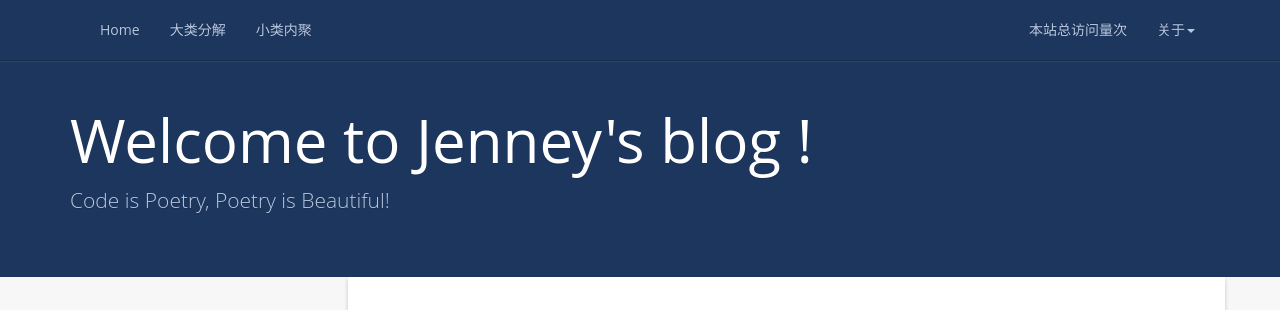
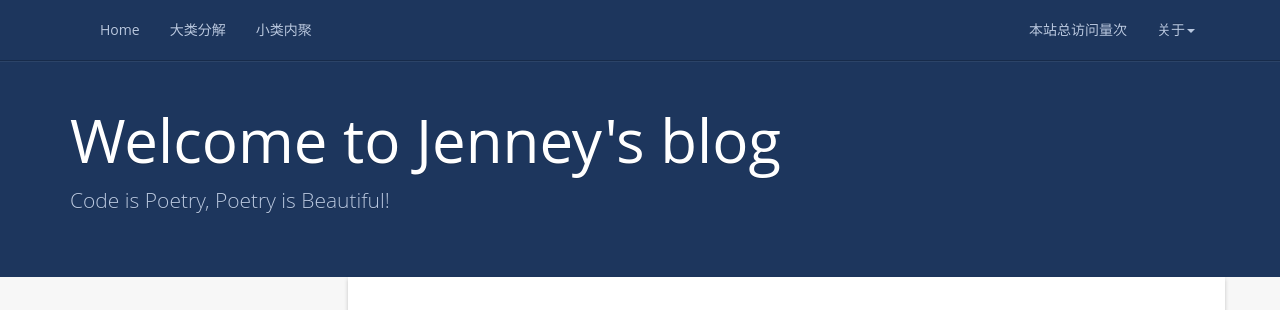
Before and after one commit to JenneyXu/JenneyXu.github.io, a Jekyll site: the page built from index.html, in a window 1280 px wide. Shown: the top 310 px of the page. Built offline with Jekyll 4.4.1, drawn with Linux system fonts in a browser that asks for light colours; nearby versions of some CDN libraries; a script that is not in the unit is left out; the list of posts is cut into pages by our own code; comment, search, counter and statistics services are not loaded.

Commit message:
个人博客

```diff
--- a/_config.yml
+++ b/_config.yml
@@ -1,5 +1,5 @@
 # Site settings
-name: Welcome to Jenney's blog !
+name: Welcome to Jenney's blog
 email: xuzh9310@163.com
 author: Jenney
 github: https://github.com/JenneyXu/
```
Also changed, not shown: _posts/2019-05-26 认识 git 这一篇就够了.md (+3 -1 lines).
